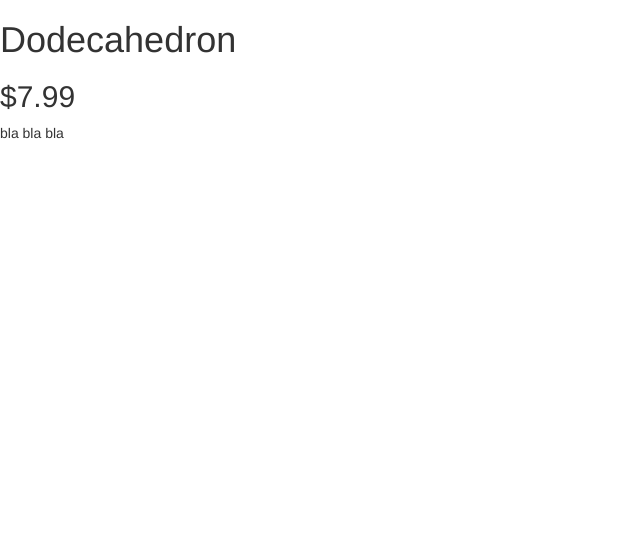
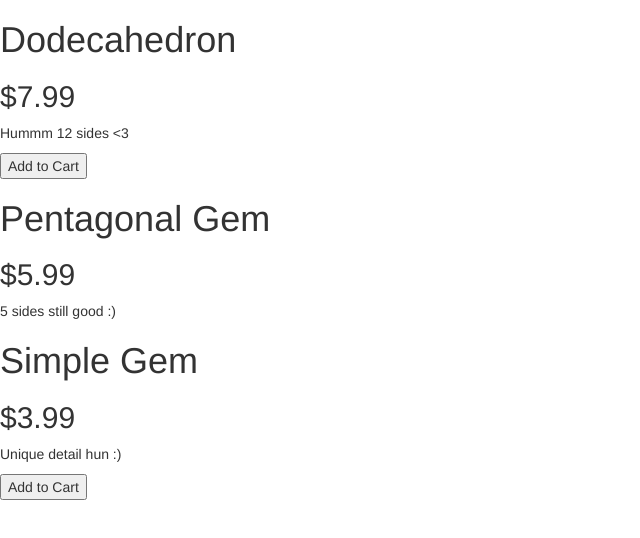
Before and after one commit to karlafernandes/AngularJS-CodeSchool-Project, a plain HTML site: page index.html in a window 1280 px wide. Shown: the whole page, without its empty margins (0-640 px from the left). Drawn offline with Linux system fonts and the light colour scheme.

Commit message:
feat: showing array of products

```diff
--- a/index.html
+++ b/index.html
@@ -9,11 +9,14 @@
 		<script type="text/javascript" src="js/angular.min.js"></script>
 		<script type="text/javascript" src="js/app.js"></script>
     </head>
-    <body>
-		<div ng-controller="StoreController as store">
-			<h1>{{store.product.name}}</h1>
-			<h2>${{store.product.price}}</h2>
-			<p>{{store.product.description}}</p>
+    <body ng-controller="StoreController as store">
+		<div ng-repeat="product in store.products">
+			<div ng-hide="store.product.soldOut">
+				<h1>{{product.name}}</h1>
+				<h2>${{product.price}}</h2>
+				<p>{{product.description}}</p>
+				<button ng-show="product.canPurchase">Add to Cart</button>
+			</div>
 		</div>
     </body>
 </html>
--- a/js/app.js
+++ b/js/app.js
@@ -1,12 +1,26 @@
 (function(){
 	var app = angular.module('store',[]);
 	app.controller('StoreController', function(){
-		this.product = gem;
+		this.products = gems;
 	});
 
-	var gem = {
+	var gems = [
+	{
 		name: 'Dodecahedron',
 		price: 7.99,
-		description: 'bla bla bla',
-	}
+		description: 'Hummm 12 sides <3',
+		canPurchase: true,
+		soldOut: true
+	}, {
+		name: 'Pentagonal Gem',
+		price: 5.99,
+		description: '5 sides still good :)',
+		canPurchase: false,
+	}, {
+		name: 'Simple Gem',
+		price: 3.99,
+		description: 'Unique detail hun :)',
+		canPurchase: true,
+	},
+	]
 })();
```
